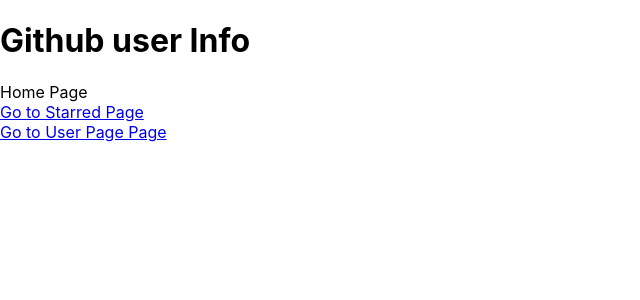
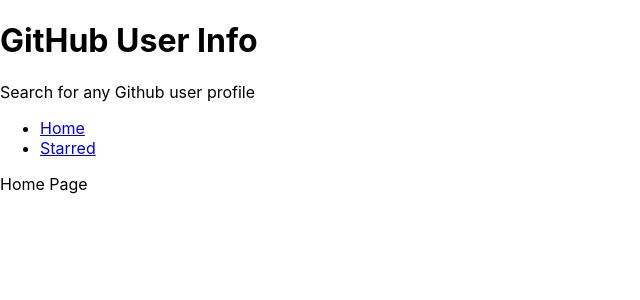
Before and after one commit to SanjayRai98/github-user-info, a React (Create React App) app: page / in a window 1280 px wide. Shown: the top 300 px of the page, without its empty margins (0-640 px from the left). Built offline with nearby package versions, Linux system fonts and the light colour scheme.

Commit message:
Added the app title and main layout

```diff
--- a/src/App.jsx
+++ b/src/App.jsx
@@ -2,13 +2,16 @@
 import Home from './pages/Home';
 import NotFound from './pages/NotFound';
 import Starred from './pages/Starred';
+import MainLayout from './components/MainLayout';
 
 function App() {
   return (
     <BrowserRouter>
       <Routes>
-        <Route path="/" element={<Home />} />
-        <Route path="/starred" element={<Starred />} />
+        <Route element={<MainLayout />}>
+          <Route path="/" element={<Home />} />
+          <Route path="/starred" element={<Starred />} />
+        </Route>
         <Route path="*" element={<NotFound />} />
       </Routes>
     </BrowserRouter>
--- /dev/null
+++ b/src/components/AppTitle.jsx
@@ -0,0 +1,13 @@
+export default function AppTitle(props) {
+  const {
+    title = 'GitHub User Info',
+    subtitle = 'Search for any Github user profile',
+  } = props;
+
+  return (
+    <div>
+      <h1>{title}</h1>
+      <p>{subtitle}</p>
+    </div>
+  );
+}
--- /dev/null
+++ b/src/components/MainLayout.jsx
@@ -0,0 +1,15 @@
+import { Outlet } from 'react-router-dom';
+import Nav from './Nav';
+import AppTitle from './AppTitle';
+
+const MainLayout = () => {
+  return (
+    <div>
+      <AppTitle />
+      <Nav />
+      <Outlet />
+    </div>
+  );
+};
+
+export default MainLayout;
--- /dev/null
+++ b/src/components/Nav.jsx
@@ -0,0 +1,28 @@
+import { Link } from 'react-router-dom';
+
+const LINKS = [
+  {
+    text: 'Home',
+    to: '/',
+  },
+  {
+    text: 'Starred',
+    to: '/starred',
+  },
+];
+
+const Nav = () => {
+  return (
+    <div>
+      <ul>
+        {LINKS.map(item => (
+          <li key={item.to}>
+            <Link to={item.to}>{item.text}</Link>
+          </li>
+        ))}
+      </ul>
+    </div>
+  );
+};
+
+export default Nav;
--- a/src/pages/Home.jsx
+++ b/src/pages/Home.jsx
@@ -1,18 +1,5 @@
-import { Link } from 'react-router-dom';
-
 const Home = () => {
-  return (
-    <div>
-      <h1>Github user Info</h1>
-      Home Page
-      <div>
-        <Link to="/starred">Go to Starred Page</Link>
-      </div>
-      <div>
-        <Link to="/userpage">Go to User Page Page</Link>
-      </div>
-    </div>
-  );
+  return <div>Home Page</div>;
 };
 
 export default Home;
--- a/src/pages/Starred.jsx
+++ b/src/pages/Starred.jsx
@@ -1,14 +1,5 @@
-import { Link } from 'react-router-dom';
-
 const Starred = () => {
-  return (
-    <div>
-      Starred Page
-      <div>
-        <Link to="/">Go to Home Page</Link>
-      </div>
-    </div>
-  );
+  return <div>Starred Page</div>;
 };
 
 export default Starred;
```
